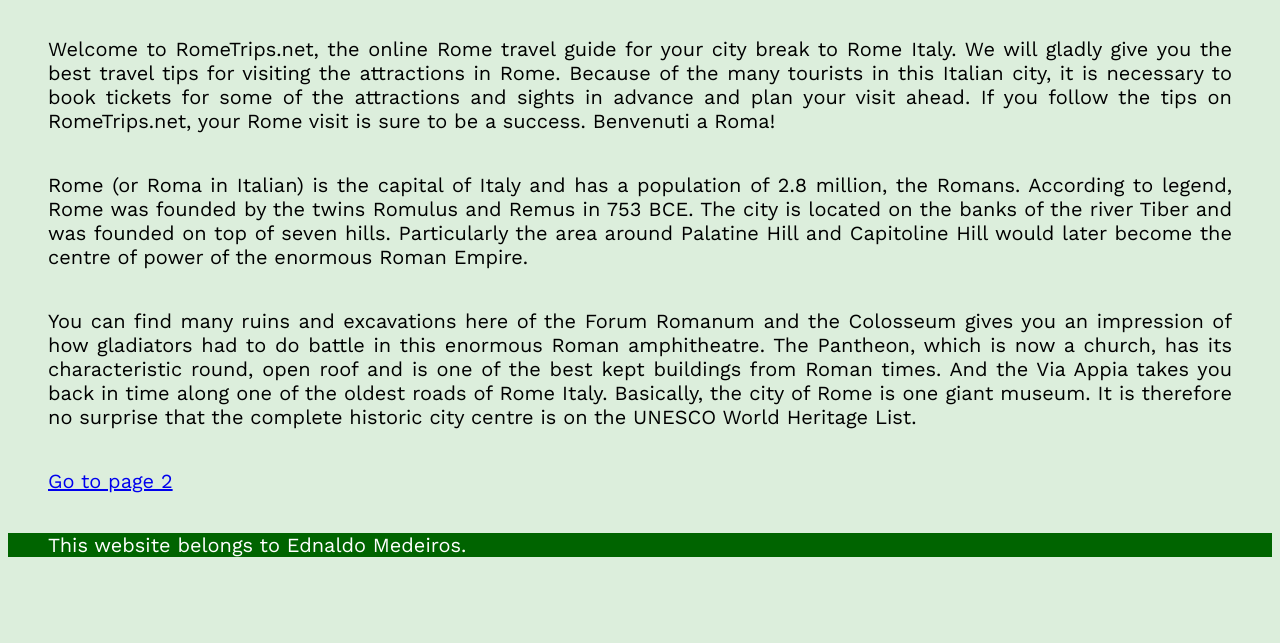
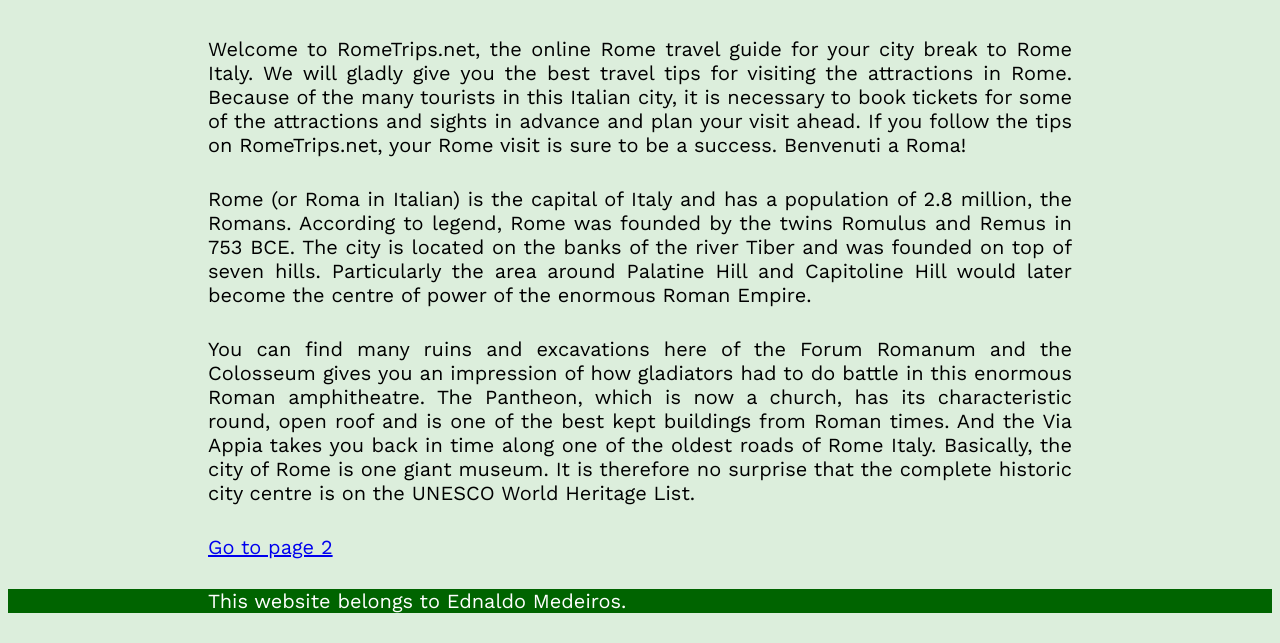
Before and after one commit to eodmedeiros/Website-Project-CodeNation, a plain HTML site: page index.html in a window 1280 px wide. Shown: the part 264-907 px from the top of the page. Before the commit the page ends 861 px from the top, so only its background shows below. Drawn offline with nearby package versions, Linux system fonts and the light colour scheme.

Commit message:
Update main.css

```diff
--- a/main.css
+++ b/main.css
@@ -57,7 +57,7 @@
     }
 
 p {
-    margin: 40px;
+    margin: 30px 200px 30px;
     font-weight: 400;
     font-size: 20px;
     text-align:justify
```
